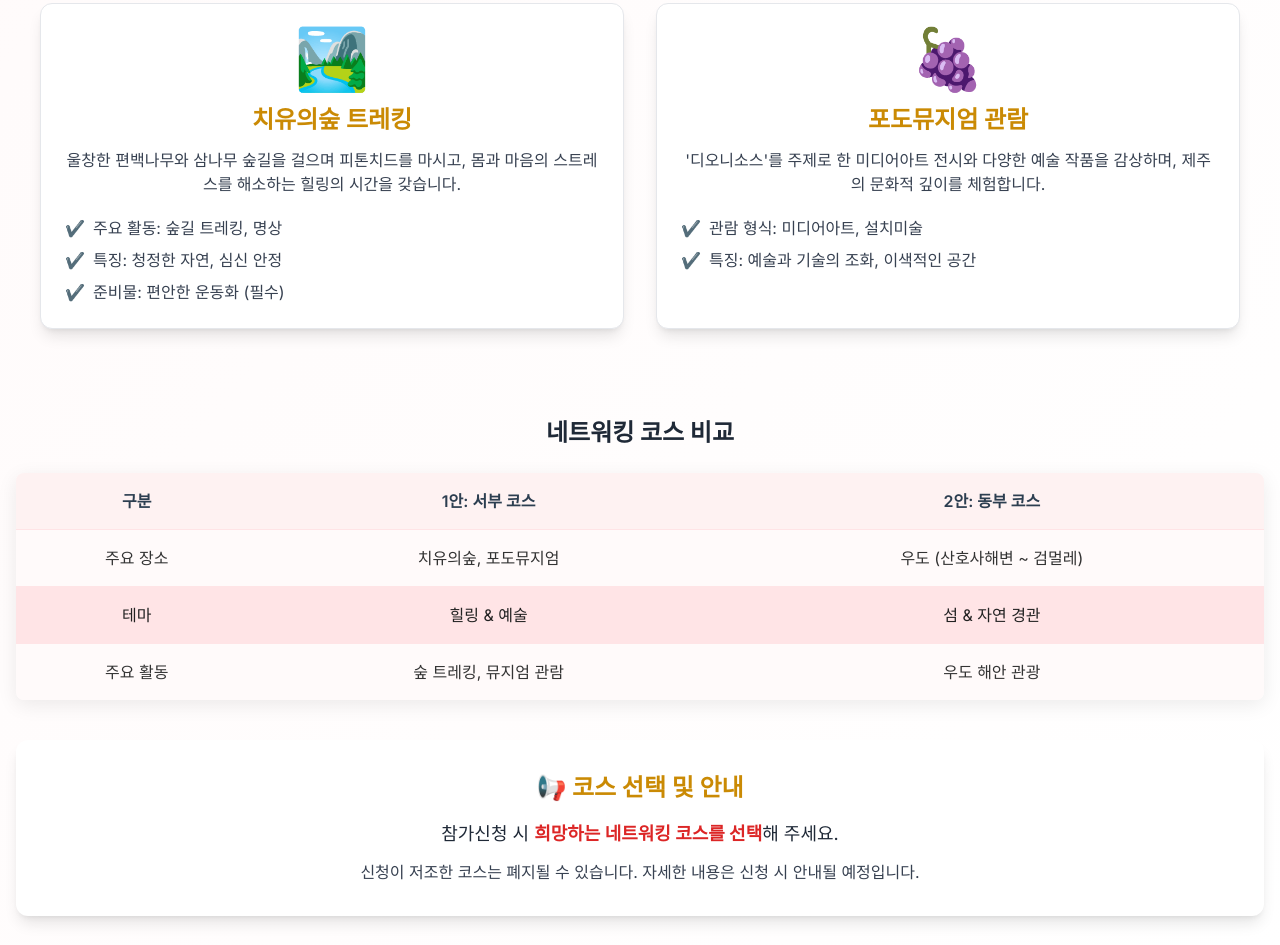
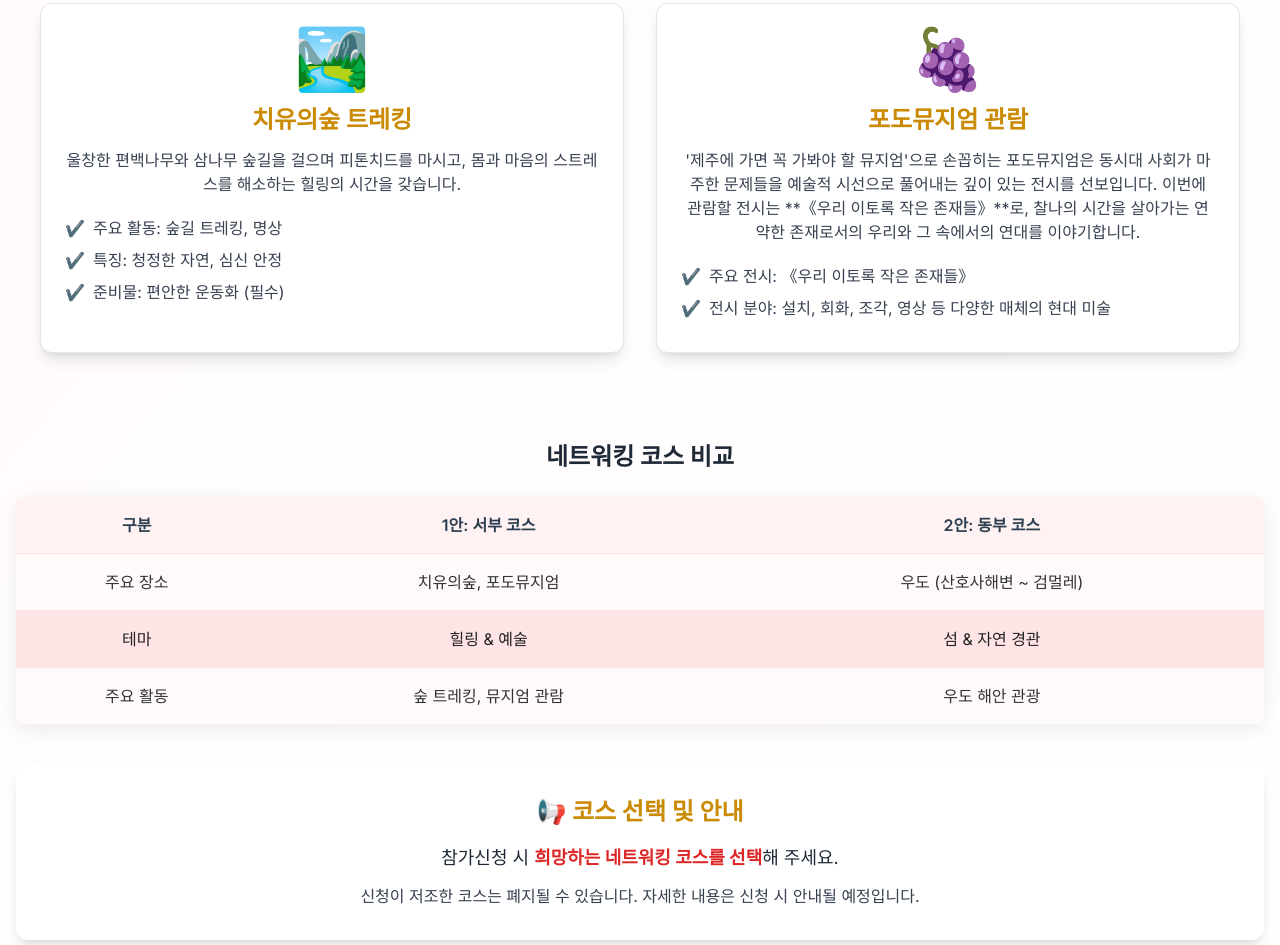
Before and after one commit to lyusia0000/kapul2022, a plain HTML site: page index.html in a window 1280 px wide. Shown: the part 5204-6149 px from the top of the page. Drawn offline with nearby package versions, Linux system fonts and the light colour scheme.

Commit message:
Update index.html

```diff
--- a/index.html
+++ b/index.html
@@ -925,11 +925,11 @@
                             <div class="attraction-image text-center text-6xl mb-4">🍇</div>
                             <h4 class="text-2xl font-bold text-yellow-600 mb-3 text-center">포도뮤지엄 관람</h4>
                             <p class="text-gray-700 text-center">
-                                '디오니소스'를 주제로 한 미디어아트 전시와 다양한 예술 작품을 감상하며, 제주의 문화적 깊이를 체험합니다.
+                               '제주에 가면 꼭 가봐야 할 뮤지엄'으로 손꼽히는 포도뮤지엄은 동시대 사회가 마주한 문제들을 예술적 시선으로 풀어내는 깊이 있는 전시를 선보입니다. 이번에 관람할 전시는 **《우리 이토록 작은 존재들》**로, 찰나의 시간을 살아가는 연약한 존재로서의 우리와 그 속에서의 연대를 이야기합니다.
                             </p>
                             <div class="feature-list mt-5 text-gray-700">
-                                <p class="flex items-center mb-2"><span class="text-red-500 mr-2" aria-hidden="true">✔️</span> 관람 형식: 미디어아트, 설치미술</p>
-                                <p class="flex items-center mb-2"><span class="text-red-500 mr-2" aria-hidden="true">✔️</span> 특징: 예술과 기술의 조화, 이색적인 공간</p>
+                                <p class="flex items-center mb-2"><span class="text-red-500 mr-2" aria-hidden="true">✔️</span> 주요 전시: 《우리 이토록 작은 존재들》</p>
+                                <p class="flex items-center mb-2"><span class="text-red-500 mr-2" aria-hidden="true">✔️</span> 전시 분야: 설치, 회화, 조각, 영상 등 다양한 매체의 현대 미술</p>
                             </div>
                         </div>
                     </div>
```
